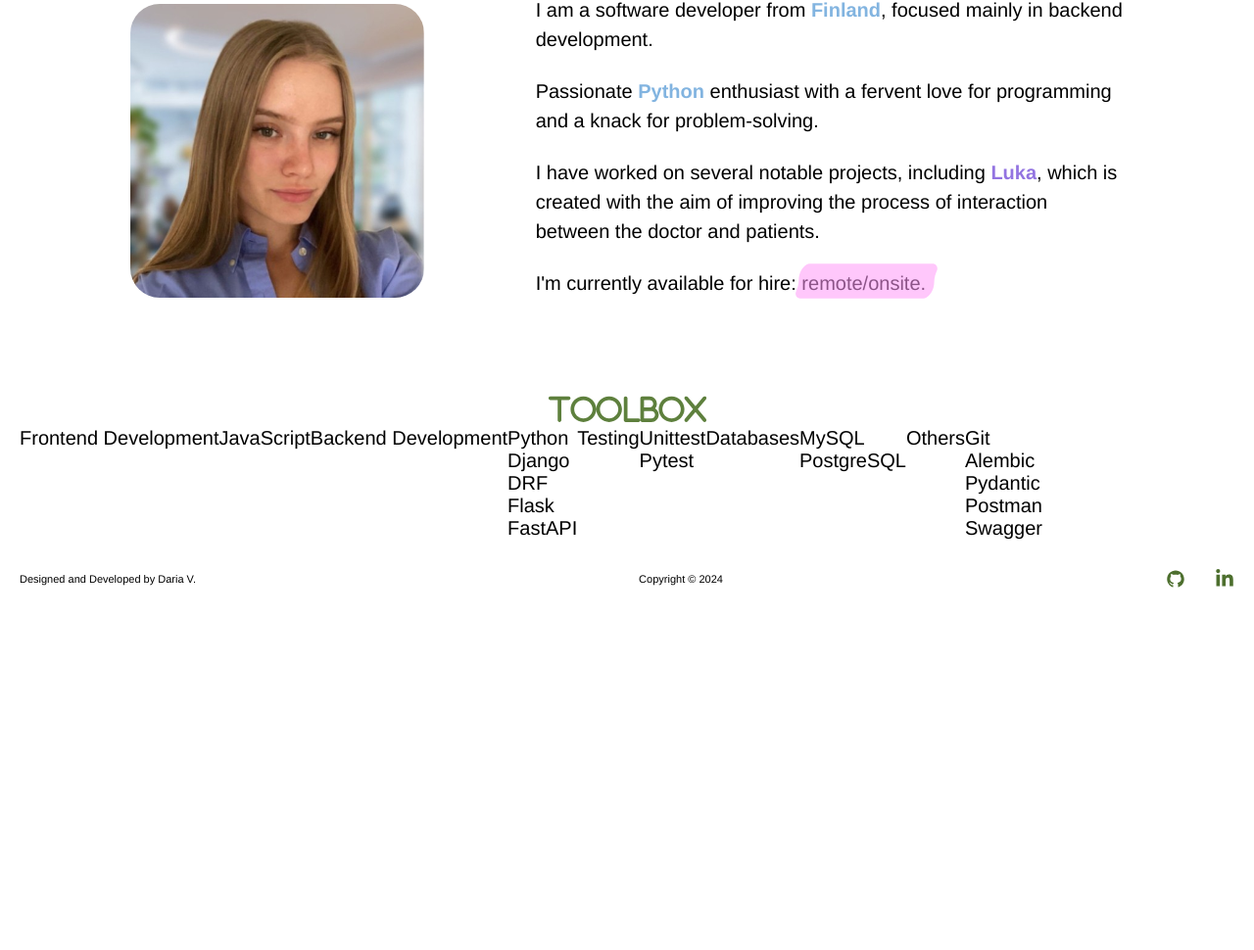
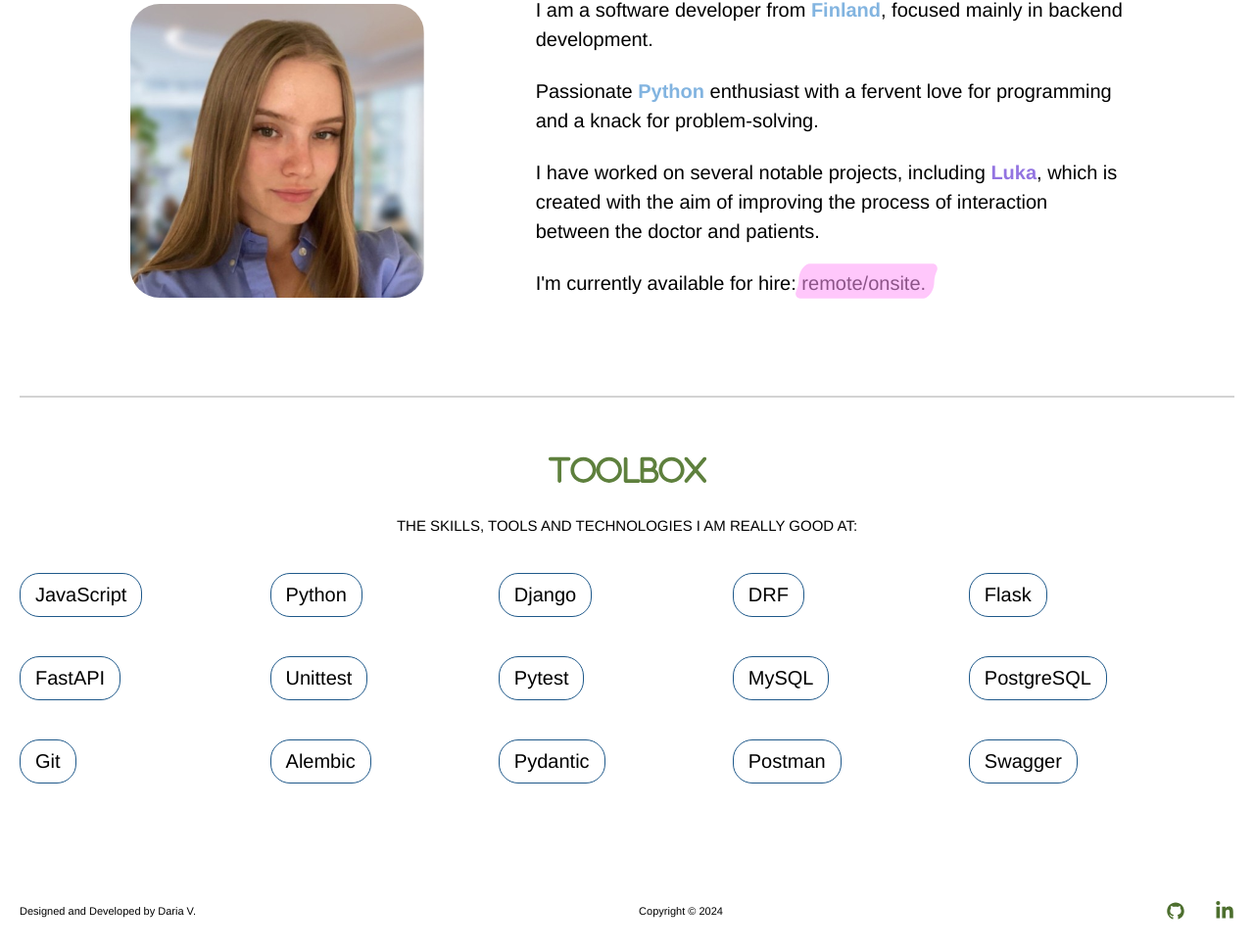
Before and after one commit to dariavarlamovaa/personalwebsiteFlask, a Flask app: page /me in a window 1280 px wide. Shown: the part 198-1168 px from the top of the page at 98% size. Before the commit the page ends 798 px from the top, so only its background shows below. Run offline with Flask 3, Linux system fonts and the light colour scheme; data comes from the database, SQL or seed files in the repository; both versions use the stored data as it was after the commit.

Commit message:
updated me page

```diff
--- a/Database.py
+++ b/Database.py
@@ -18,11 +18,5 @@ class DataBase:
         return self._get_objects('menu', 'title', 'url')
 
     def get_tools(self):
-        tools = self._get_objects('tools', 'title', 'category')
-        grouped_tools = {}
-        for tool, category in tools:
-            if not grouped_tools.get(category):
-                grouped_tools[category] = []
-
-            grouped_tools[category].append(tool)
-        return grouped_tools
+        tools = self._get_objects('tools', 'title')
+        return tools
--- a/static/css/me.css
+++ b/static/css/me.css
@@ -45,10 +45,40 @@
     right: 190px;
 }
 
+.horizontal-line {
+    border: 0.1px solid #d3d3d3;
+}
+
 .toolbox {
     text-align: center;
+    padding: 50px 0;
 }
 
-.category-and-tools {
-    display: flex;
+.toolbox-img {
+    margin-bottom: 30px;
 }
+
+.tools-sentence {
+    text-transform: uppercase;
+    margin: 0 auto;
+    font-size: 15px;
+}
+
+.tools {
+    /*display: flex;*/
+    /*gap: 50px;*/
+    /*flex-wrap: wrap;*/
+    /*justify-content: center;*/
+    /*margin-top: 40px;*/
+    display: grid;
+    grid-template-columns: auto auto auto auto auto;
+    padding: 40px 0;
+    grid-row-gap: 40px;
+}
+
+.one-tool {
+    border: 1px solid #1F598A;
+    max-width: max-content;
+    border-radius: 20px;
+    padding: 10px 15px;
+}
--- a/templates/me.html
+++ b/templates/me.html
@@ -27,24 +27,19 @@
                 <img class="highlight" src="{{ url_for ('static', filename='images/highlight.svg') }}" alt="highlight">
             </div>
         </div>
+        <hr class="horizontal-line">
         <div class="toolbox">
             <img class="toolbox-img" src="{{ url_for ('static', filename='images/toolbox.svg') }}" alt="toolbox">
-            <p></p>
-        </div>
-        <div class="tools">
-            <div class="category-and-tools">
-                {% for category, titles in tools.items() %}
-                <p class="category">{{ category }}</p>
-                <div class="titles">
-                    {% for title in titles %}
-                    <p class="one-title">{{ title }}</p>
-                    {% endfor %}
-                </div>
+            <p class="tools-sentence">The skills, tools and technologies I am really good at:</p>
+            <div class="tools">
+                {% for tool in tools %}
+                <p class="one-tool">{{ tool.title }}</p>
                 {% endfor %}
             </div>
+        </div>
 
-        </div>
     </div>
+
 </section>
 
 {% endblock content %}
```
Also changed, not shown: my_website.db.
